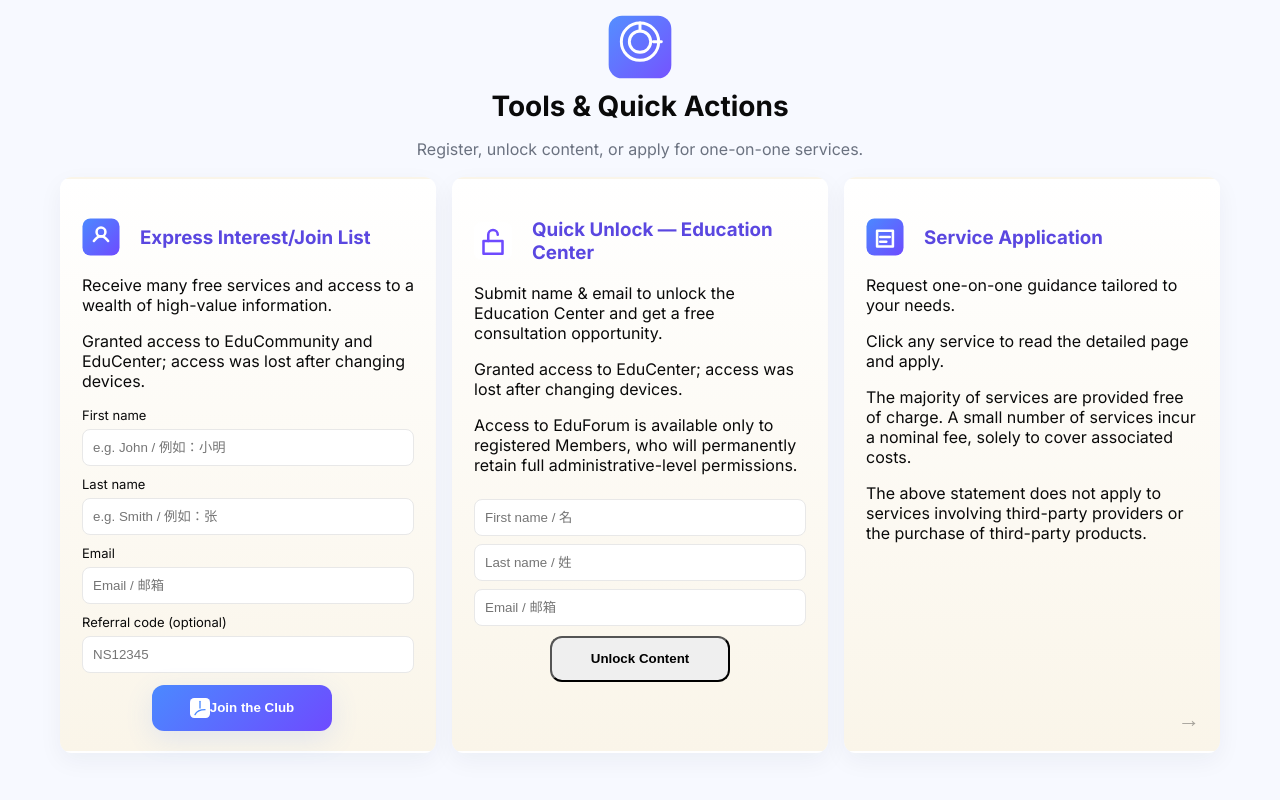
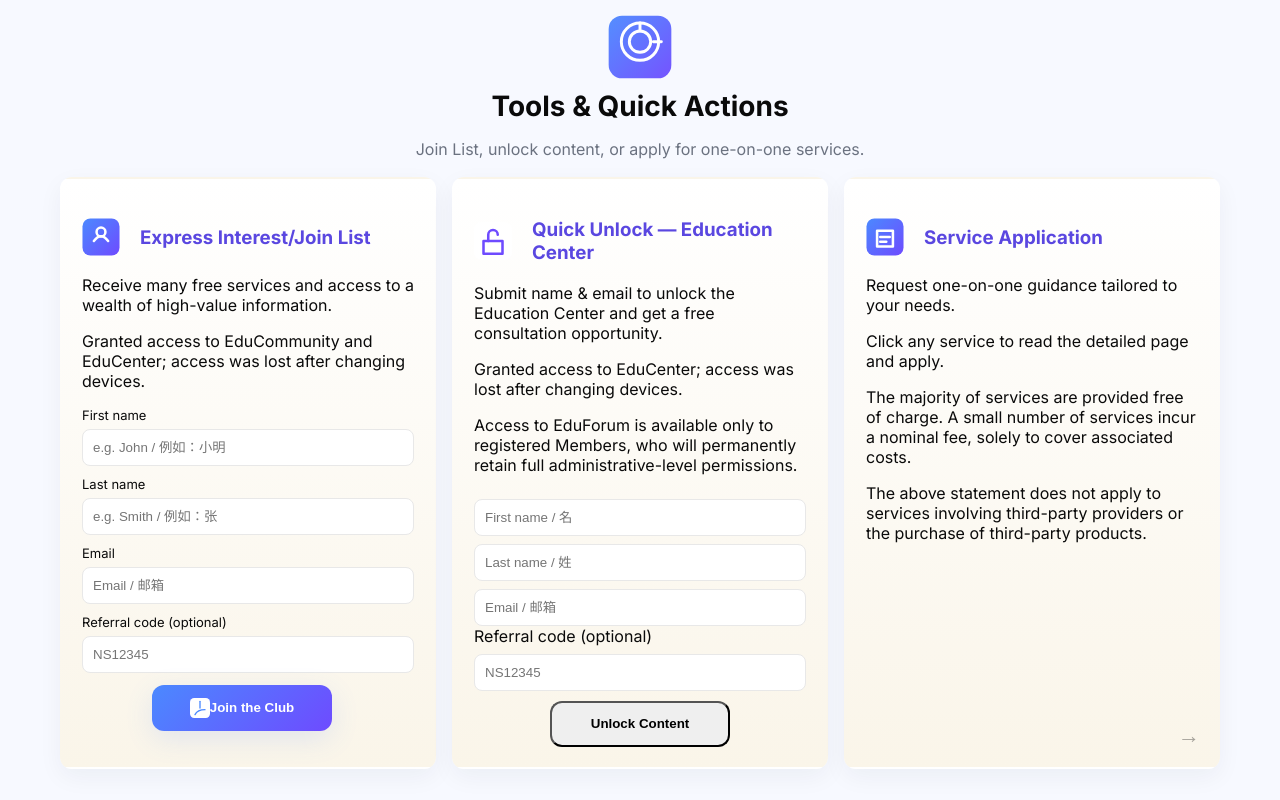
Before and after one commit to Lsworkshop/SuperEdu, a plain HTML site: page home.html in a window 1280 px wide. Shown: the part 3820-4620 px from the top of the page. Drawn offline with Linux system fonts and the light colour scheme; no server answers.

Commit message:
Add files via upload

```diff
--- a/home.html
+++ b/home.html
@@ -857,8 +857,8 @@
         Tools & Quick Actions
       </h2>
       <p class="section-sub"
-         data-en="Register, unlock content, or apply for one-on-one services."
-         data-zh="注册、快速解锁或提交一对一服务申请。">
+         data-en="Join List, unlock content, or apply for one-on-one services."
+         data-zh="加入名单、快速解锁或提交一对一服务申请。">
         Register, unlock content, or apply for one-on-one services.
       </p>
     </div>
@@ -1141,6 +1141,10 @@ document.addEventListener("DOMContentLoaded", () => {
   required
   placeholder="Email / 邮箱"
 />
+  <label for="r-ref" data-en="Referral code (optional)" data-zh="推荐码（可选）">
+            Referral code (optional)
+          </label>
+          <input id="r-ref" name="ref" type="text" placeholder="NS12345" />
 <div id="uEmailStatus" class="field-hint"></div>
 
 
```
